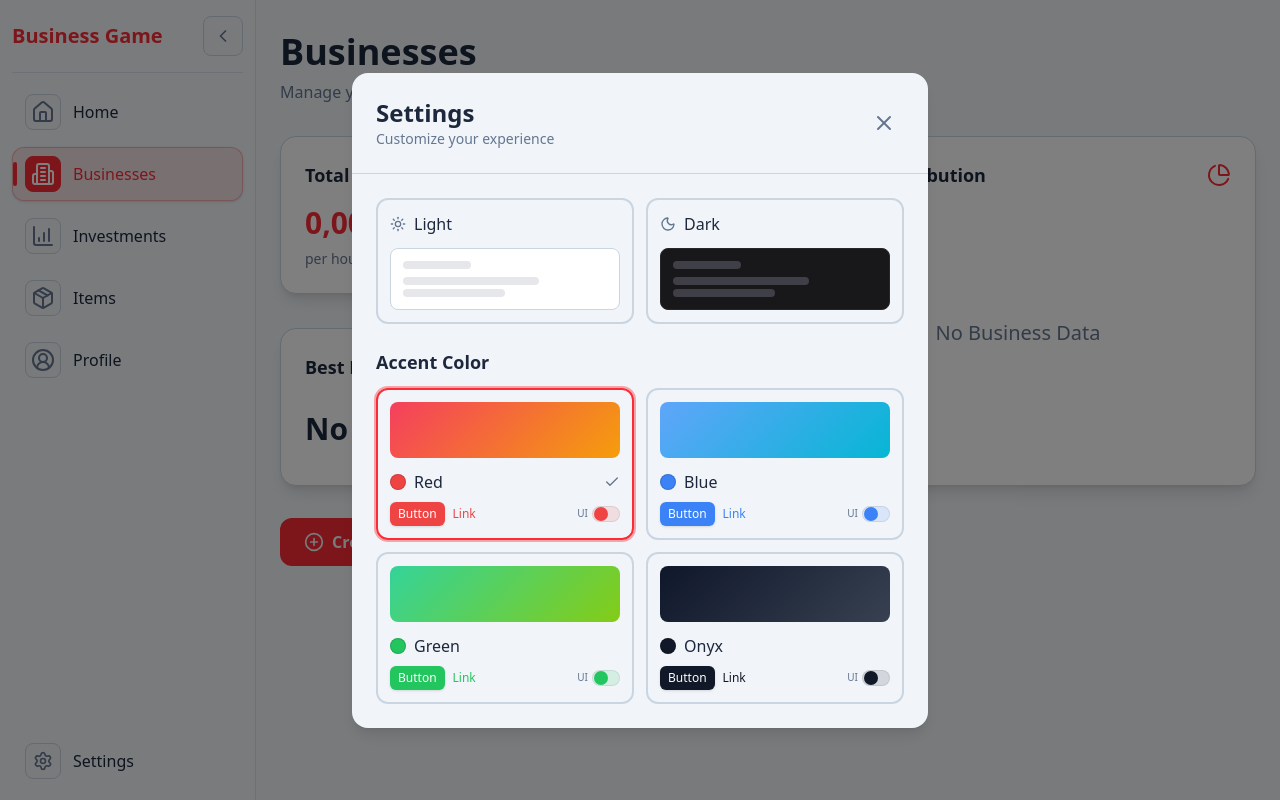
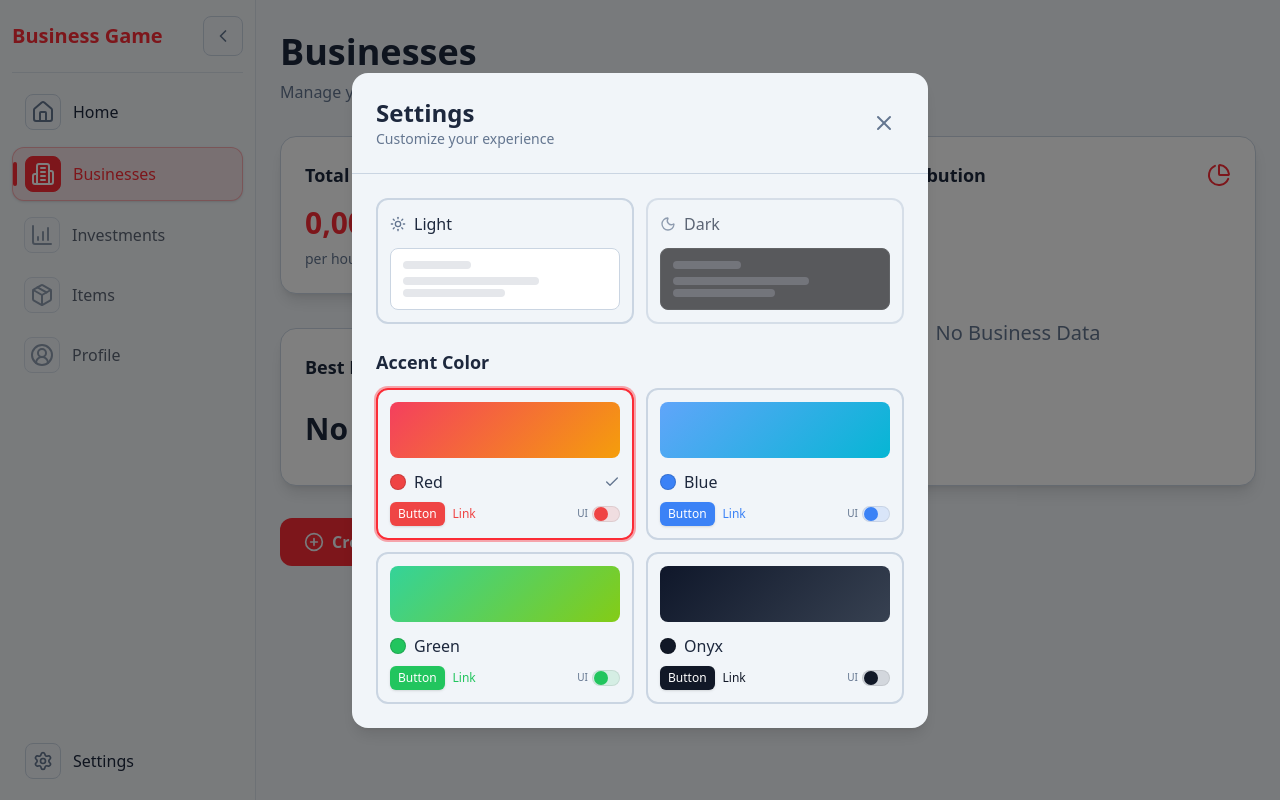
Before and after one commit to Acr2004/IdleBusiness-Game, a Next.js app: page /businesses in a window 1280 px wide. Both pictures are taken after a click on the button "Settings". Built offline with nearby package versions, Linux system fonts and the light colour scheme.

Commit message:
Disabled unfinished features with tooltip indication

```diff
--- a/src/app/businesses/page.tsx
+++ b/src/app/businesses/page.tsx
@@ -56,7 +56,7 @@ export default function BusinessesPage() {
     // Merge Business
     const handleMergeBusinesses = () => {
         console.log('Fundir negócios');
-        // Aqui você implementaria a lógica para fundir negócios
+        // Aqui implemento a lógica para fundir negócios
     };
 
     return (
@@ -152,13 +152,21 @@ export default function BusinessesPage() {
                         <PlusCircle className="w-5 h-5" />
                         Create Business
                     </button>
+                    <div className='relative group'>
+                        {/* Tooltip */}
+                        <span className="absolute -top-8 left-1/2 -translate-x-1/2 whitespace-nowrap rounded-md bg-secondary text-light text-xs px-2 py-1 opacity-0 group-hover:opacity-100 transition-opacity duration-200">
+                            Coming soon...
+                        </span>
+
                         <button
                             onClick={handleMergeBusinesses}
-                        className="flex items-center cursor-pointer gap-2 bg-secondary hover:bg-secondary-variaton text-background px-6 py-3 rounded-xl font-semibold transition-all duration-200 transform hover:scale-105 hover:shadow-lg"
+                            className="flex items-center cursor-not-allowed gap-2 bg-secondary hover:bg-secondary-variaton text-background px-6 py-3 rounded-xl font-semibold transition-all duration-200 transform opacity-70"
+                            disabled
                         >
                             <GitMerge className="w-5 h-5" />
                             Merge Businesses
                         </button>
+                    </div>
                 </div>
 
                 {/* Businesses Grid */}
--- a/src/components/Sidebar.tsx
+++ b/src/components/Sidebar.tsx
@@ -207,18 +207,21 @@ export default function Sidebar() {
           name="Investments"
           link="/investments"
           collapsed={collapsed}
+          disabled
         />
         <SidebarLink
           icon={<Package />}
           name="Items"
           link="/items"
           collapsed={collapsed}
+          disabled
         />
         <SidebarLink
           icon={<UserCircle2 />}
           name="Profile"
           link="/profile"
           collapsed={collapsed}
+          disabled
         />
       </nav>
 
@@ -315,10 +318,16 @@ export default function Sidebar() {
                     </div>
                   </button>
                   <button
-                    className="relative cursor-pointer"
+                    className="relative cursor-not-allowed group"
                     onClick={() => setTheme("dark")}
+                    disabled
                   >
-                    <div className="rounded-xl border-2 border-border p-3 transition hover:border-primary hover:bg-background/50">
+                    {/* Tooltip */}
+                    <span className="absolute -top-8 left-1/2 -translate-x-1/2 whitespace-nowrap rounded-md bg-secondary text-light text-xs px-2 py-1 opacity-0 group-hover:opacity-100 transition-opacity duration-200">
+                      Coming soon...
+                    </span>
+
+                    <div className="rounded-xl border-2 border-border p-3 opacity-70">
                       <div className="flex items-center justify-between">
                         <div className="flex items-center gap-2">
                           <Moon className="h-4 w-4 text-tertiary" />
--- a/src/components/SidebarLink.tsx
+++ b/src/components/SidebarLink.tsx
@@ -8,6 +8,7 @@ interface SidebarLinkProps {
     link: string;
     exact?: boolean;
     collapsed?: boolean;
+    disabled?: boolean;
 }
 
 function cn(...classes: Array<string | false | undefined | null>) {
@@ -20,6 +21,7 @@ export default function SidebarLink({
     link,
     exact = false,
     collapsed = false,
+    disabled = false
 }: SidebarLinkProps) {
     const pathname = usePathname();
 
@@ -28,6 +30,31 @@ export default function SidebarLink({
         : link === "/"
         ? pathname === "/"
         : pathname.startsWith(link);
+
+    if (disabled) {
+        return (
+            <div
+                className="relative group flex items-center gap-3 rounded-xl px-3 py-2 cursor-not-allowed opacity-70"
+                title="Coming soon..."
+            >
+                {/* Tooltip */}
+                <span className="absolute left-9/12 -translate-x-1/2 whitespace-nowrap rounded-md bg-secondary text-light text-xs px-2 py-1 opacity-0 group-hover:opacity-100 transition-opacity duration-200">
+                    Coming soon...
+                </span>
+
+                <span
+                    className="flex h-9 w-9 items-center justify-center rounded-lg border border-border bg-background text-tertiary"
+                >
+                    {icon}
+                </span>
+                { !collapsed && (
+                    <span className="flex-1 text-left truncate font-medium text-secondary">
+                        {name}
+                    </span>
+                )}
+            </div>
+        );
+    }
 
     return (
         <Link
```
Lines whose indentation alone changed are shown as unchanged.
